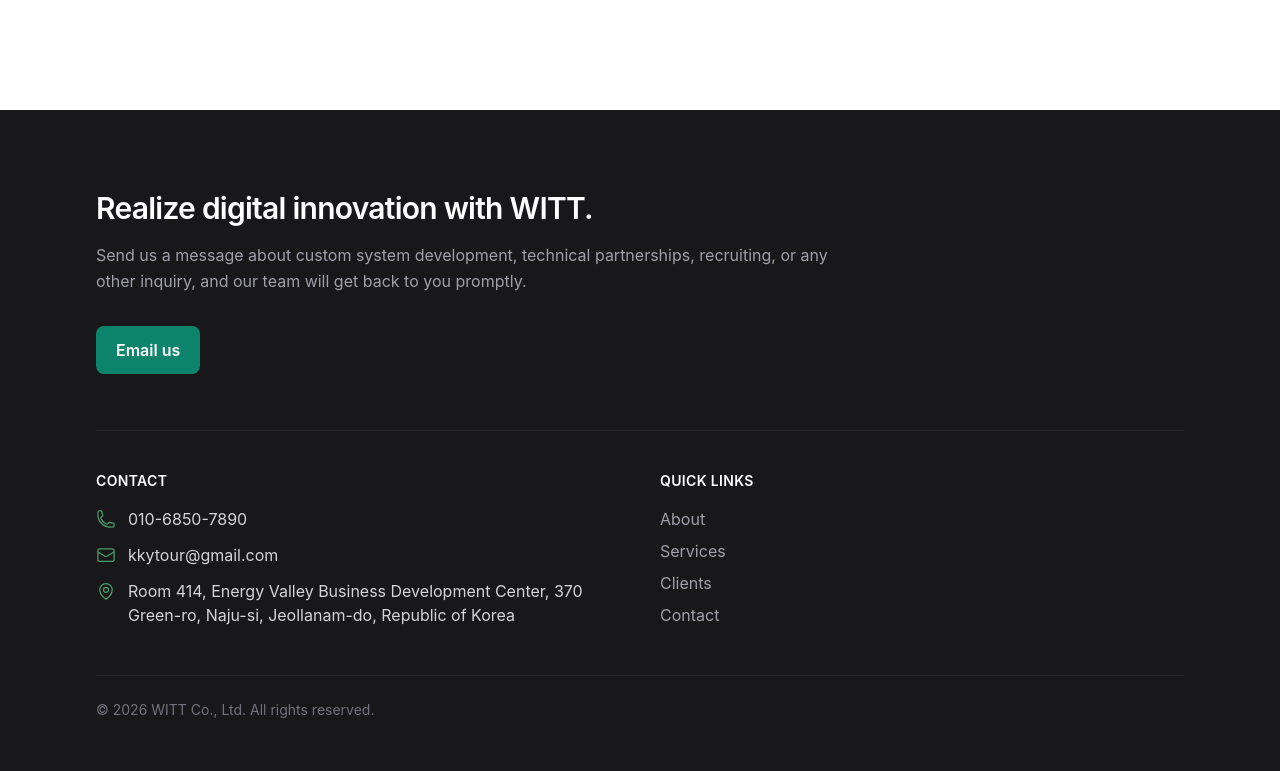
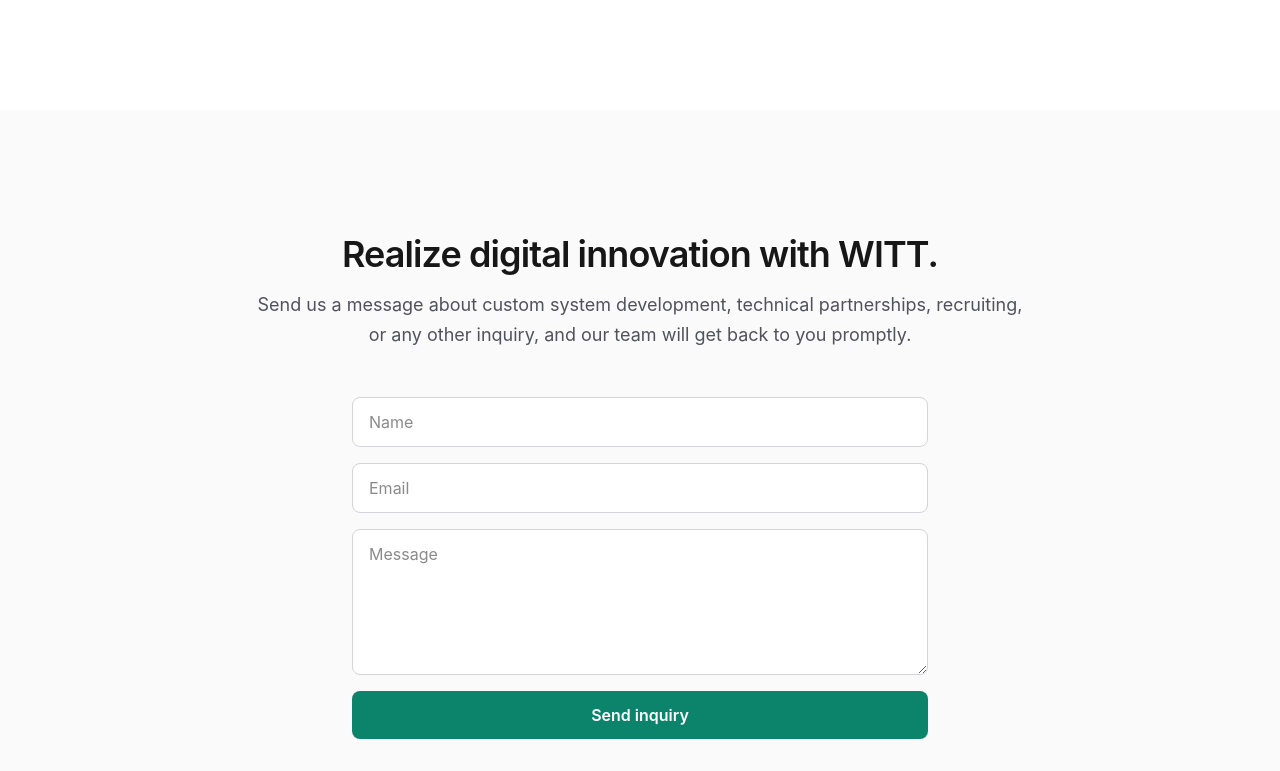
Before and after one commit to witt-company/witt-homepage, a Next.js app: page /en in a window 1280 px wide. Shown: the part 2969-3740 px from the top of the page. Built offline with nearby package versions, Linux system fonts and the light colour scheme; a web font is replaced by a local one.

Commit message:
feat: add contact form section and slim footer

```diff
--- a/src/app/[locale]/page.tsx
+++ b/src/app/[locale]/page.tsx
@@ -2,6 +2,7 @@
 
 import { About } from "@/components/sections/About";
 import { Clients } from "@/components/sections/Clients";
+import { Contact } from "@/components/sections/Contact";
 import { Hero } from "@/components/sections/Hero";
 import { Services } from "@/components/sections/Services";
 import { hasLocale } from "@/i18n/config";
@@ -22,6 +23,7 @@
       <About content={dict.about} />
       <Services content={dict.services} />
       <Clients content={dict.clients} />
+      <Contact content={dict.contact} />
     </main>
   );
 }
--- a/src/components/layout/Footer.tsx
+++ b/src/components/layout/Footer.tsx
@@ -1,5 +1,4 @@
 import { ContactInfo } from "@/components/layout/ContactInfo";
-import { Button } from "@/components/ui/Button";
 import type { Dictionary } from "@/i18n/types";
 
 type FooterProps = {
@@ -11,21 +10,9 @@
   const year = new Date().getFullYear();
 
   return (
-    <footer id="contact" className="bg-zinc-900 text-zinc-300">
-      <div className="mx-auto w-full max-w-6xl px-4 py-16 sm:px-6 sm:py-20 lg:px-8">
-        <div className="max-w-3xl">
-          <h2 className="text-2xl font-semibold tracking-tight text-white sm:text-3xl">
-            {contact.heading}
-          </h2>
-          <p className="mt-4 leading-relaxed text-zinc-400">
-            {contact.subtitle}
-          </p>
-          <Button href={`mailto:${contact.info.email}`} className="mt-8">
-            {contact.cta}
-          </Button>
-        </div>
-
-        <div className="mt-14 grid gap-10 border-t border-zinc-800 pt-10 sm:grid-cols-2">
+    <footer className="bg-zinc-900 text-zinc-300">
+      <div className="mx-auto w-full max-w-6xl px-4 py-14 sm:px-6 lg:px-8">
+        <div className="grid gap-10 sm:grid-cols-2">
           <div>
             <h3 className="mb-4 text-sm font-semibold tracking-wide text-white uppercase">
               {contact.labels.info}
@@ -50,7 +37,6 @@
             </ul>
           </div>
         </div>
-
         <div className="mt-12 border-t border-zinc-800 pt-6 text-sm text-zinc-500">
           © {year} {footer.copyright}
         </div>
--- /dev/null
+++ b/src/components/sections/Contact.tsx
@@ -0,0 +1,75 @@
+"use client";
+
+import { ComponentProps, useState } from "react";
+
+import { Button } from "@/components/ui/Button";
+import { Container } from "@/components/ui/Container";
+import { Section } from "@/components/ui/Section";
+import { SectionHeading } from "@/components/ui/SectionHeading";
+import type { Dictionary } from "@/i18n/types";
+
+type ContactProps = {
+  content: Dictionary["contact"];
+};
+
+const inputClass =
+  "rounded-lg border border-zinc-300 bg-background px-4 py-3 focus:border-primary focus:ring-2 focus:ring-primary/30 focus:outline-none";
+
+export function Contact({ content }: ContactProps) {
+  const [name, setName] = useState("");
+  const [email, setEmail] = useState("");
+  const [message, setMessage] = useState("");
+
+  const handleSubmit: NonNullable<ComponentProps<"form">["onSubmit"]> = (e) => {
+    e.preventDefault();
+    const subject = `[WITT] ${name || email}`;
+    const body = `${message}\n\n---\n${name} <${email}>`;
+    window.location.href = `mailto:${content.info.email}?subject=${encodeURIComponent(
+      subject,
+    )}&body=${encodeURIComponent(body)}`;
+  };
+
+  return (
+    <Section id="contact" tone="muted">
+      <Container>
+        <SectionHeading
+          title={content.heading}
+          subtitle={content.subtitle}
+          align="center"
+        />
+        <form
+          onSubmit={handleSubmit}
+          className="mx-auto mt-12 grid max-w-xl gap-4"
+        >
+          <input
+            type="text"
+            required
+            placeholder={content.form.name}
+            value={name}
+            onChange={(e) => setName(e.target.value)}
+            className={inputClass}
+          />
+          <input
+            type="email"
+            required
+            placeholder={content.form.email}
+            value={email}
+            onChange={(e) => setEmail(e.target.value)}
+            className={inputClass}
+          />
+          <textarea
+            required
+            rows={5}
+            placeholder={content.form.message}
+            value={message}
+            onChange={(e) => setMessage(e.target.value)}
+            className={inputClass}
+          />
+          <Button type="submit" className="justify-center">
+            {content.form.submit}
+          </Button>
+        </form>
+      </Container>
+    </Section>
+  );
+}
--- a/src/i18n/dictionaries/en.json
+++ b/src/i18n/dictionaries/en.json
@@ -90,8 +90,13 @@
   "contact": {
     "heading": "Realize digital innovation with WITT.",
     "subtitle": "Send us a message about custom system development, technical partnerships, recruiting, or any other inquiry, and our team will get back to you promptly.",
-    "cta": "Email us",
     "labels": { "info": "Contact", "links": "Quick Links" },
+    "form": {
+      "name": "Name",
+      "email": "Email",
+      "message": "Message",
+      "submit": "Send inquiry"
+    },
     "info": {
       "phone": "010-6850-7890",
       "email": "kkytour@gmail.com",
--- a/src/i18n/dictionaries/ko.json
+++ b/src/i18n/dictionaries/ko.json
@@ -89,8 +89,13 @@
   "contact": {
     "heading": "WITT와 함께 디지털 혁신을 실현하세요.",
     "subtitle": "맞춤형 시스템 개발, 기술 제휴, 채용 등 궁금하신 사항을 남겨주시면 담당자가 신속하게 연락드리겠습니다.",
-    "cta": "이메일로 문의하기",
     "labels": { "info": "연락처", "links": "바로 가기" },
+    "form": {
+      "name": "이름",
+      "email": "이메일",
+      "message": "문의 내용",
+      "submit": "문의 보내기"
+    },
     "info": {
       "phone": "010-6850-7890",
       "email": "kkytour@gmail.com",
--- a/src/i18n/types.ts
+++ b/src/i18n/types.ts
@@ -21,8 +21,8 @@
   contact: {
     heading: string;
     subtitle: string;
-    cta: string;
     labels: { info: string; links: string };
+    form: { name: string; email: string; message: string; submit: string };
     info: { phone: string; email: string; address: string };
     quickLinks: { label: string; href: string }[];
   };
```
